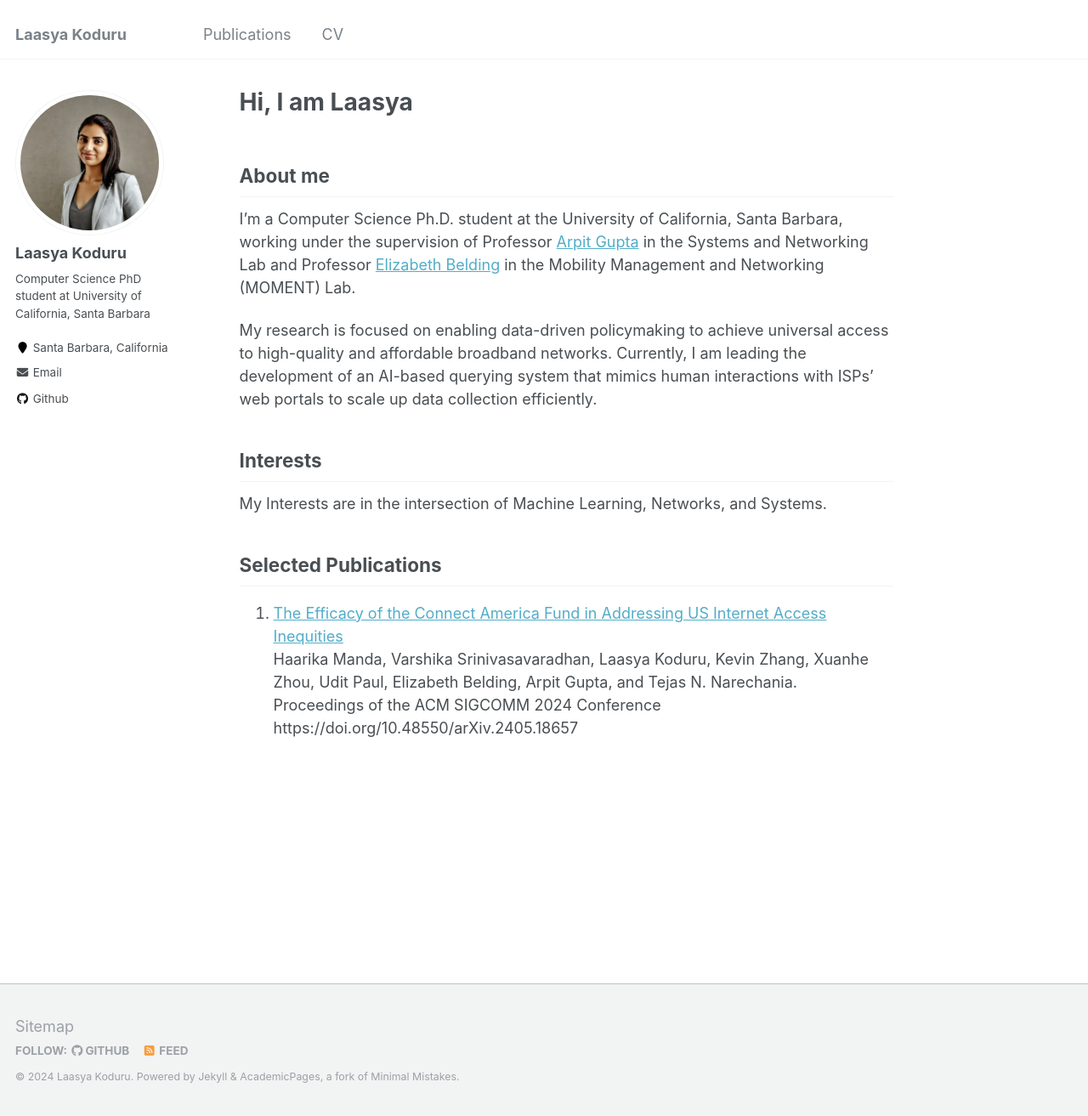
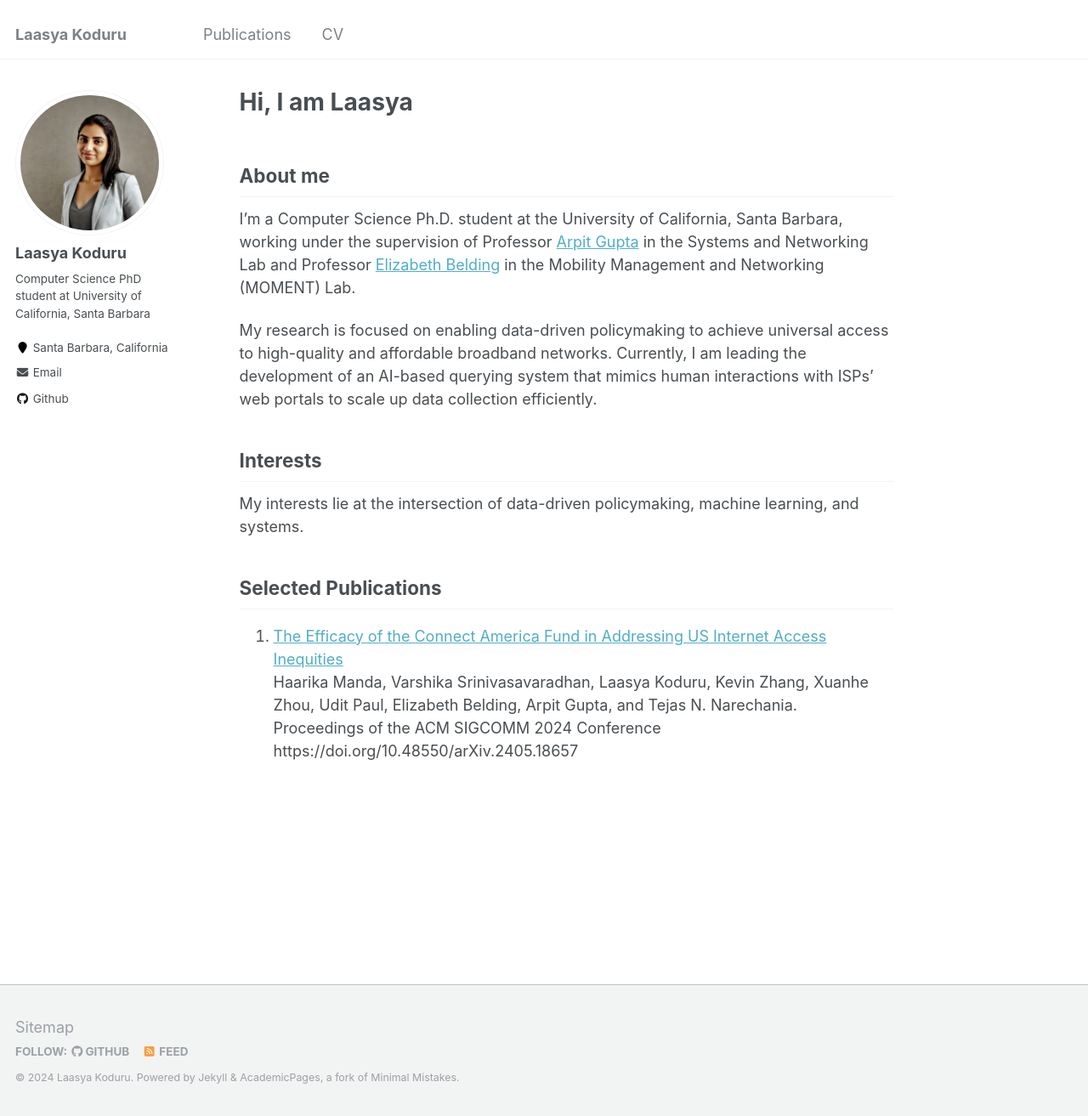
Before and after one commit to lmkoduru/lmkoduru.github.io, a Jekyll site: the page built from _pages/about.md, in a window 1280 px wide and 1313 px high. Shown: the whole window at 85% size. Built offline with Jekyll 4.4.1, drawn with Linux system fonts in a browser that asks for light colours.

Commit message:
Update about.md

```diff
--- a/_pages/about.md
+++ b/_pages/about.md
@@ -17,7 +17,7 @@ My research is focused on enabling data-driven policymaking to achieve universal
 
 Interests
 ------
-My Interests are in the intersection of Machine Learning, Networks, and Systems.
+My interests lie at the intersection of data-driven policymaking, machine learning, and systems.
 
 Selected Publications
 ------
```
